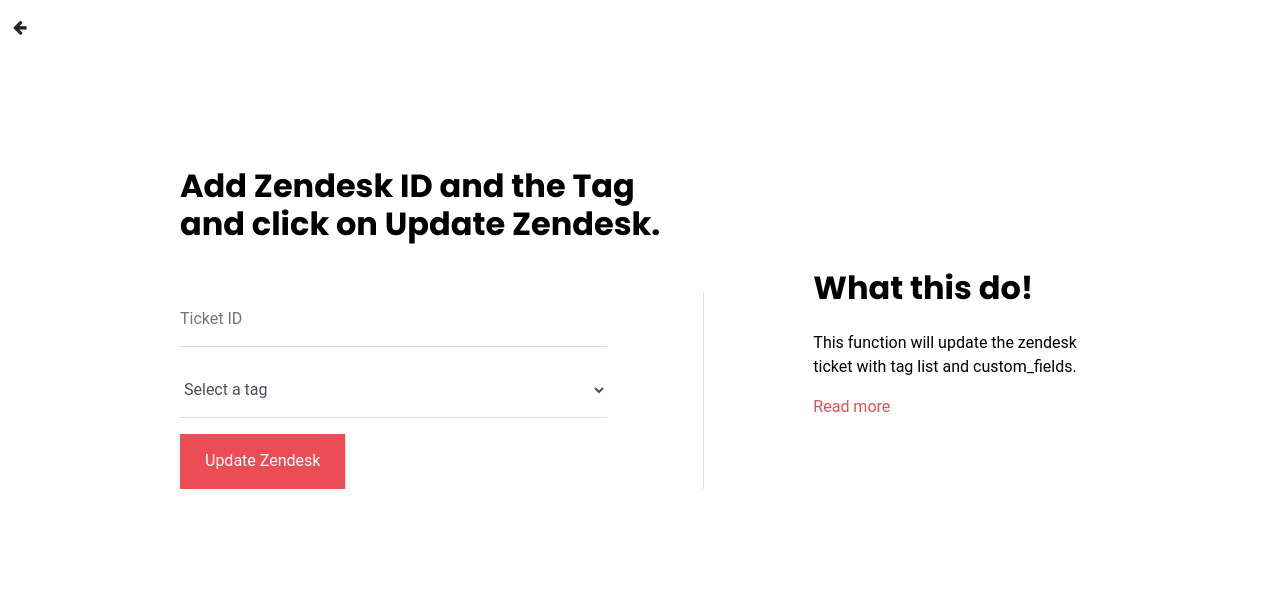
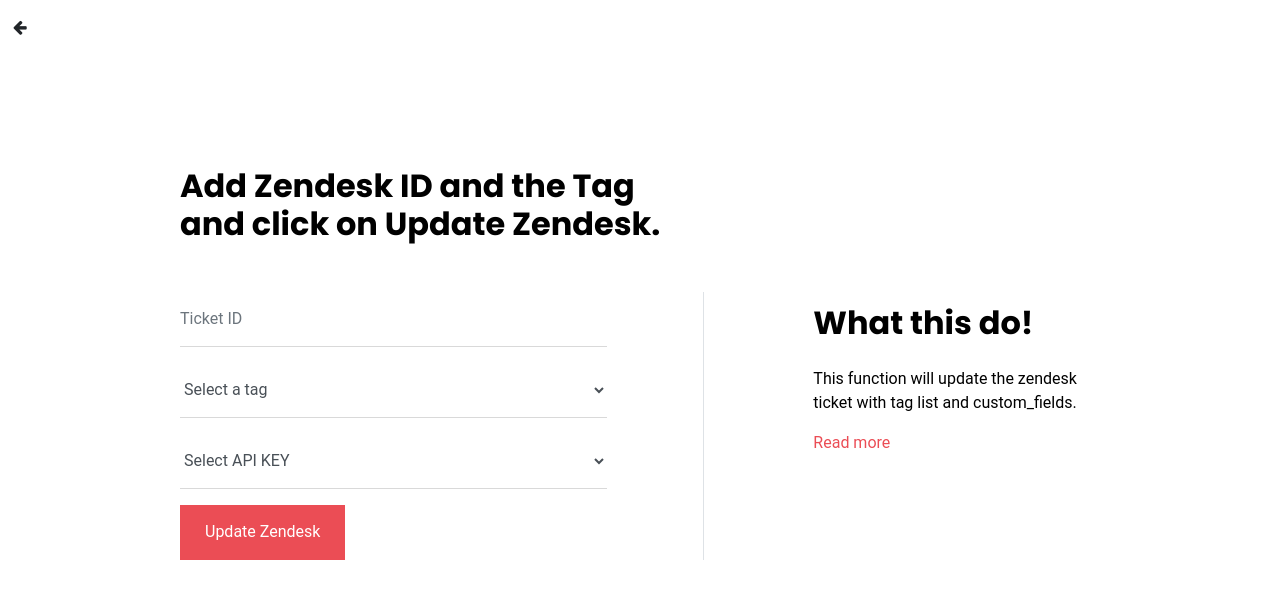
Before and after one commit to Kamlesh480/django_dashbaord, a Django app: page /update_zendesk in a window 1280 px wide. Shown: the top 599 px of the page. Run offline with Django 4.2, Linux system fonts and the light colour scheme; the visitor is signed in with stand-in values (Sample User, id 1).

Commit message:
added option to select the API token from automation page

```diff
--- a/support_dashboard/templates/update_zendesk.html
+++ b/support_dashboard/templates/update_zendesk.html
@@ -87,6 +87,23 @@
                   </div>
 
                   <div class="row">
+                    <div class="col-md-12 form-group">
+                      <select
+                        class="form-control"
+                        name="tag_name"
+                        id="tag_name"
+                      >
+                        <option value="" selected disabled>
+                          Select API KEY
+                        </option>
+                        {% for key_name in all_api_key_names %}
+                        <option value="{{ key_name }}">{{ key_name }}</option>
+                        {% endfor %}
+                      </select>
+                    </div>
+                  </div>
+
+                  <div class="row">
                     <div class="col-md-12">
                       <button
                         type="submit"
--- a/support_dashboard/zendesk_ticket_update/views.py
+++ b/support_dashboard/zendesk_ticket_update/views.py
@@ -81,8 +81,14 @@ def register(request):
 
 @login_required
 def update_zendesk(request):
+    all_api_key_names = AutomationCredentials.objects.filter(user=request.user)
     return render(
-        request, "update_zendesk.html", {"all_custom_fields": all_custom_fields}
+        request,
+        "update_zendesk.html",
+        {
+            "all_custom_fields": all_custom_fields,
+            "all_api_key_names": all_api_key_names,
+        },
     )
 
 
```
